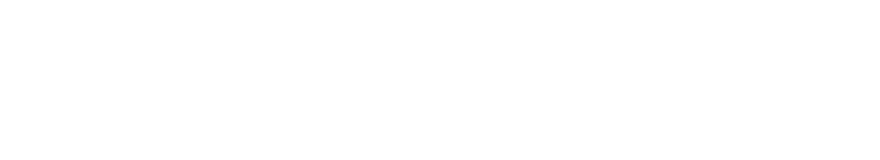
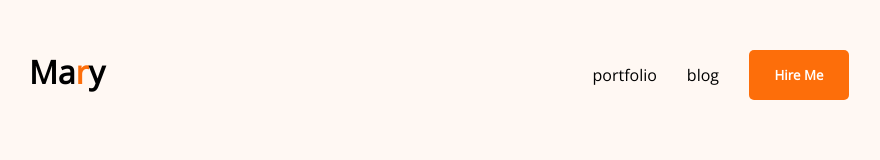
Before and after one commit to BourhanUddin-HEMEL/Web-Developer-portfolio_responsive, a plain HTML site: page index.html in a window 1280 px wide. Shown: the whole page, without its empty margins (201-1081 px from the left). Drawn offline with nearby package versions, Linux system fonts and the light colour scheme.

Commit message:
nav-bar t

```diff
--- a/index.html
+++ b/index.html
@@ -7,20 +7,30 @@
     <title>Web developer Portfolio Responsive</title>
 
     <!-- style link -->
-    <link rel="stylesheet" href="/styles/style.css">
+    <link rel="stylesheet" href="/styles/style.css" />
+    <!-- google font link -->
+    <link rel="preconnect" href="https://fonts.googleapis.com" />
+    <link rel="preconnect" href="https://fonts.gstatic.com" crossorigin />
+    <link
+      href="https://fonts.googleapis.com/css2?family=Open+Sans&display=swap"
+      rel="stylesheet"
+    />
   </head>
   <body>
-
     <header>
-
+      <div class="nav-bar">
+        <h1 class="home-button">
+          Ma<span style="color: rgba(253, 110, 10, 1)">r</span>y
+        </h1>
+        <ul class="nav-manu">
+          <li>portfolio</li>
+          <li>blog</li>
+          <button class="Hire-button">Hire Me</button>
+        </ul>
+      </div>
     </header>
 
-    <main>
-
-    </main>
-    <footer>
-
-    </footer>
-
+    <main></main>
+    <footer></footer>
   </body>
 </html>
--- a/styles/style.css
+++ b/styles/style.css
@@ -1,4 +1,29 @@
-*{
-    margin: 0%;
-
+* {
+  margin: 0%;
+  font-family: "Open Sans", sans-serif;
+  background-color: #fff8f3;
 }
+/* nav-bar style  */
+.nav-bar {
+  display: flex;
+  justify-content: space-between;
+  margin: 50px 230px;
+}
+.nav-manu {
+  list-style: none;
+  display: flex;
+  align-items: center;
+}
+.nav-manu li {
+  padding-right: 30px;
+}
+.Hire-button {
+  background-color: rgba(253, 110, 10, 1);
+  border: none;
+  text-align: center;
+  color: white;
+  font-weight: 700;
+  height: 50px;
+  width: 100px;
+  border-radius: 5px;
+}
```
